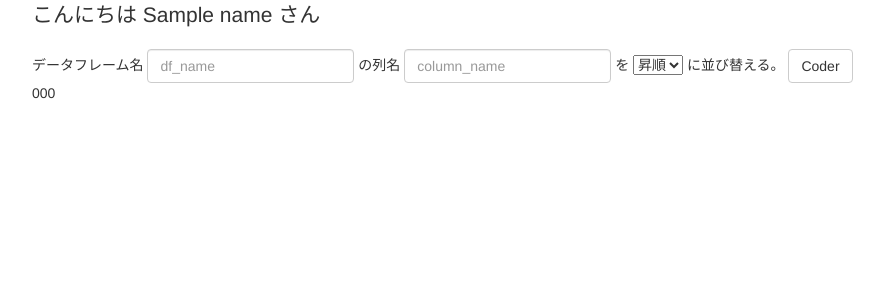
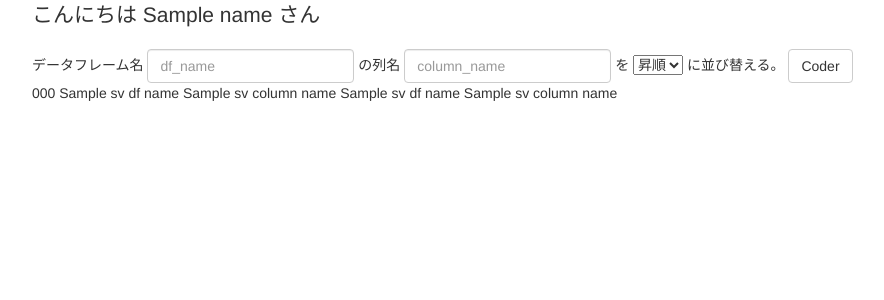
Before and after one commit to soichi-fujiwara/python_coder_support, a Flask app: template templates/index.html in a window 1280 px wide. Shown: the top 300 px of the page, without its empty margins (38-922 px from the left). Run offline with Flask 2, Linux system fonts and the light colour scheme; the template is opened without the code that fills it: most values are stand-ins (such as "Sample title", 1, 10 or a date in 2020); some libraries are stand-ins or nearby versions.

Commit message:
Update index.html

```diff
--- a/templates/index.html
+++ b/templates/index.html
@@ -37,6 +37,10 @@
           <button type="submit" class="btn btn-default">Coder</button>
         </form>
         {{ ret_code }}
+        {% if sv_df_name %}{{ sv_df_name }}{% endif %}
+        {% if sv_column_name %}{{ sv_column_name }}{% endif %}
+        {{ sv_df_name }}
+        {{ sv_column_name }}
       </div>
     </div>
   </div>
```
